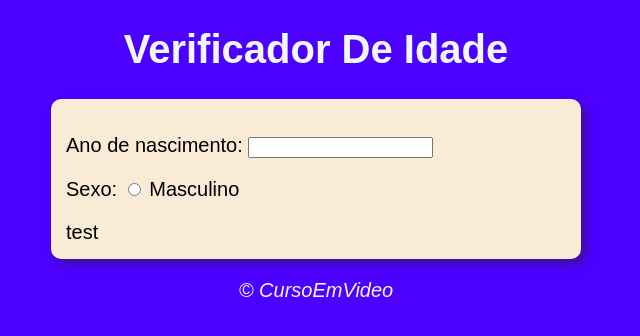
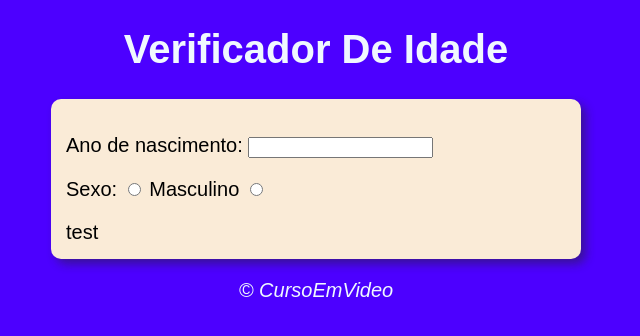
Before and after one commit to sarahguerreiro/javascript, a plain HTML site: page aula12ex/ex015/modelo.html in a window 1280 px wide. Shown: the full height of the page, 324-964 px from the left. Drawn offline with Linux system fonts and the light colour scheme.

Commit message:
adc botao de sexo fem

```diff
--- a/aula12ex/ex015/modelo.html
+++ b/aula12ex/ex015/modelo.html
@@ -20,6 +20,7 @@
          <p>Sexo:
           <input type="radio" name="radsex" id="masc">
           <label for="masc">Masculino</label>
+          <input type="radio" name="radsex" id="fem">
          </p>
        </div>
 
```
